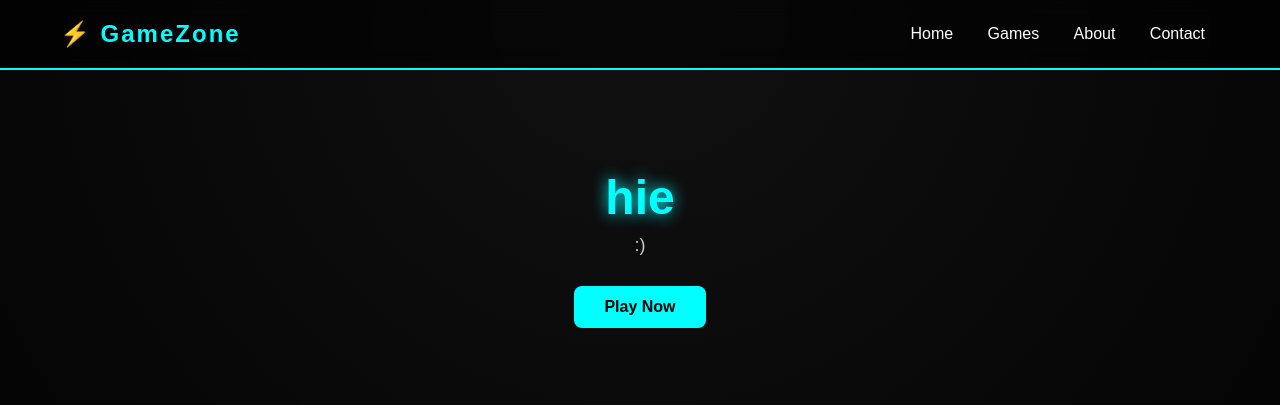
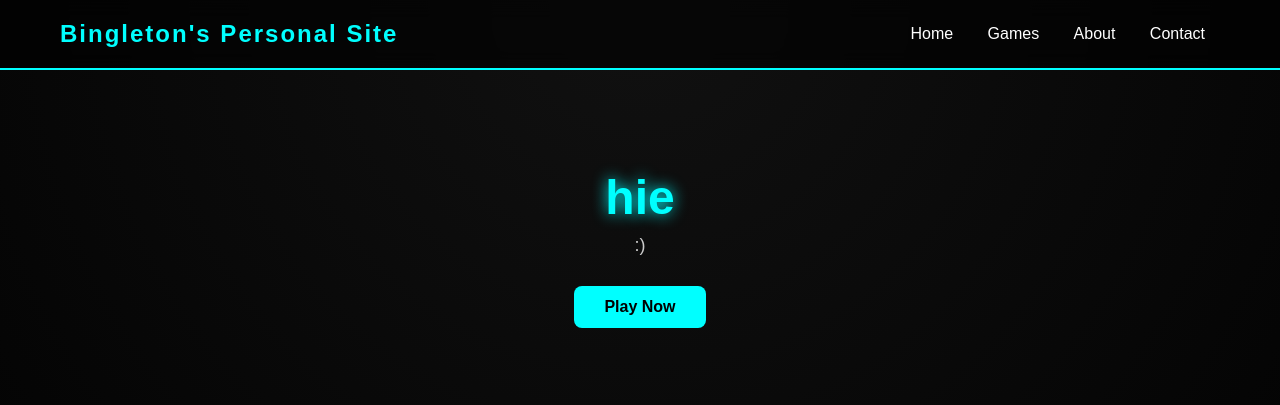
Before and after one commit to bingleberries/bingleberries.github.io, a plain HTML site: page index.html in a window 1280 px wide. Shown: the top 405 px of the page. Drawn offline with Linux system fonts and the light colour scheme.

Commit message:
Update index.html

```diff
--- a/index.html
+++ b/index.html
@@ -121,7 +121,7 @@
 </head>
 <body>
   <header>
-    <h1>⚡ GameZone</h1>
+    <h1>Bingleton's Personal Site</h1>
     <nav>
       <a href="#">Home</a>
       <a href="#">Games</a>
```
